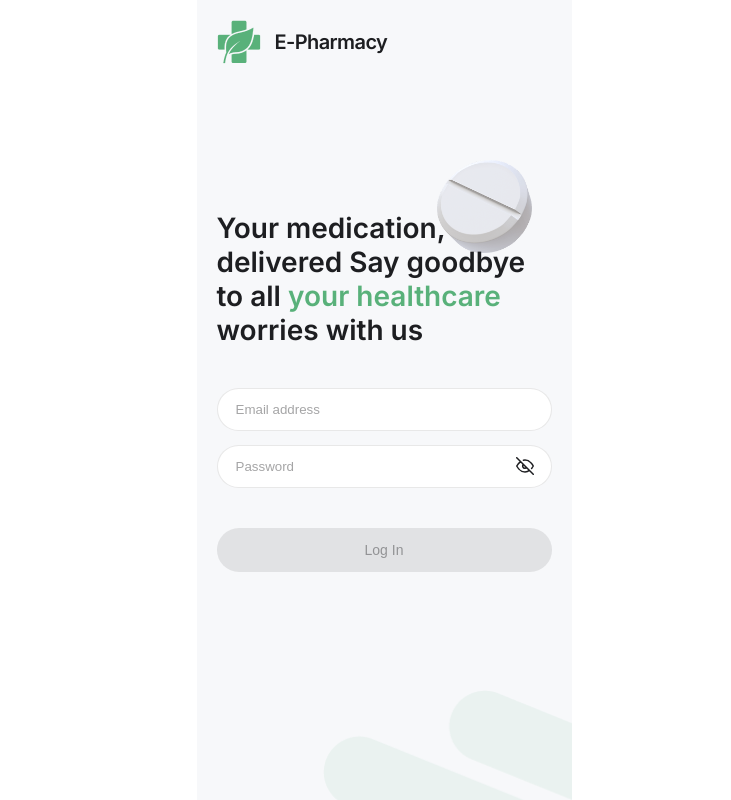
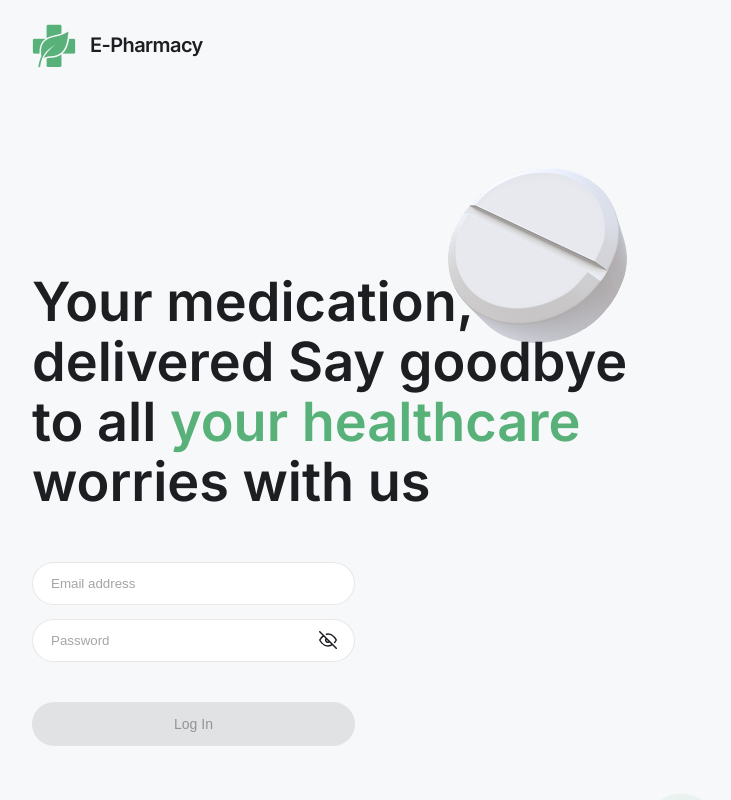
Before and after one commit to Spirit1408/E-Pharmacy--Frontend-, a React (Vite) app: page /login in a window 1280 px wide. Shown: the top 800 px of the page, without its empty margins (256-987 px from the left). Built offline with nearby package versions, Linux system fonts and the light colour scheme.

Commit message:
Add tablet design for LoginPage

```diff
--- a/src/components/LoginForm/LoginForm.module.css
+++ b/src/components/LoginForm/LoginForm.module.css
@@ -83,3 +83,10 @@
     stroke: var(--main-black);
     fill: transparent;
 }
+
+@media (min-width: 768px) {
+    .form {
+        margin-bottom: 276px;
+        max-width: 323px;
+    }
+}
--- a/src/components/UniversalTable/UniversalTable.module.css
+++ b/src/components/UniversalTable/UniversalTable.module.css
@@ -39,6 +39,7 @@
     text-align: left;
     padding-top: 14px;
     padding-bottom: 14px;
+    padding-right: 10px;
     border-right: 1px solid rgba(29, 30, 33, 0.1);
     white-space: nowrap;
 }
@@ -49,7 +50,6 @@
 
 .table th:not(:first-child) {
     padding-left: 10px;
-    padding-right: 10px;
 }
 
 .table th:last-child {
--- a/src/index.css
+++ b/src/index.css
@@ -60,3 +60,16 @@ body {
     padding-right: 20px;
     background: var(--background-2);
 }
+
+@media (min-width: 768px) {
+    body {
+        font-size: 16px;
+        line-height: 112%;
+    }
+
+    .container {
+        max-width: 768px;
+        padding-left: 32px;
+        padding-right: 32px;
+    }
+}
--- a/src/pages/LoginPage/LoginPage.jsx
+++ b/src/pages/LoginPage/LoginPage.jsx
@@ -33,7 +33,7 @@ export default function LoginPage() {
 				</h1>
 			</div>
 
-			{!isLoading && !error && <LoginForm />}
+			<LoginForm />
 		</div>
 	);
 }
--- a/src/pages/LoginPage/LoginPage.module.css
+++ b/src/pages/LoginPage/LoginPage.module.css
@@ -5,8 +5,8 @@
     gap: 40px;
     position: relative;
     overflow: hidden;
-    padding-top: 20px;
-    padding-bottom: 20px;
+    padding-top: 24px;
+    padding-bottom: 24px;
 }
 
 .wrapper::before,
@@ -77,3 +77,32 @@
         background-image: url("/back@2x.png");
     }
 }
+
+@media (min-width: 768px) {
+    .wrapper {
+        gap: 50px;
+    }
+
+    .wrapper::before {
+        width: 179px;
+        height: 175px;
+        top: 168px;
+        right: 141px;
+    }
+
+    .wrapper::after {
+        width: 465px;
+        height: 345px;
+        bottom: -82px;
+    }
+
+    .logoWrapper {
+        margin-bottom: 204px;
+    }
+
+    .title {
+        font-size: 54px;
+        line-height: 111%;
+        max-width: 614px;
+    }
+}
```
